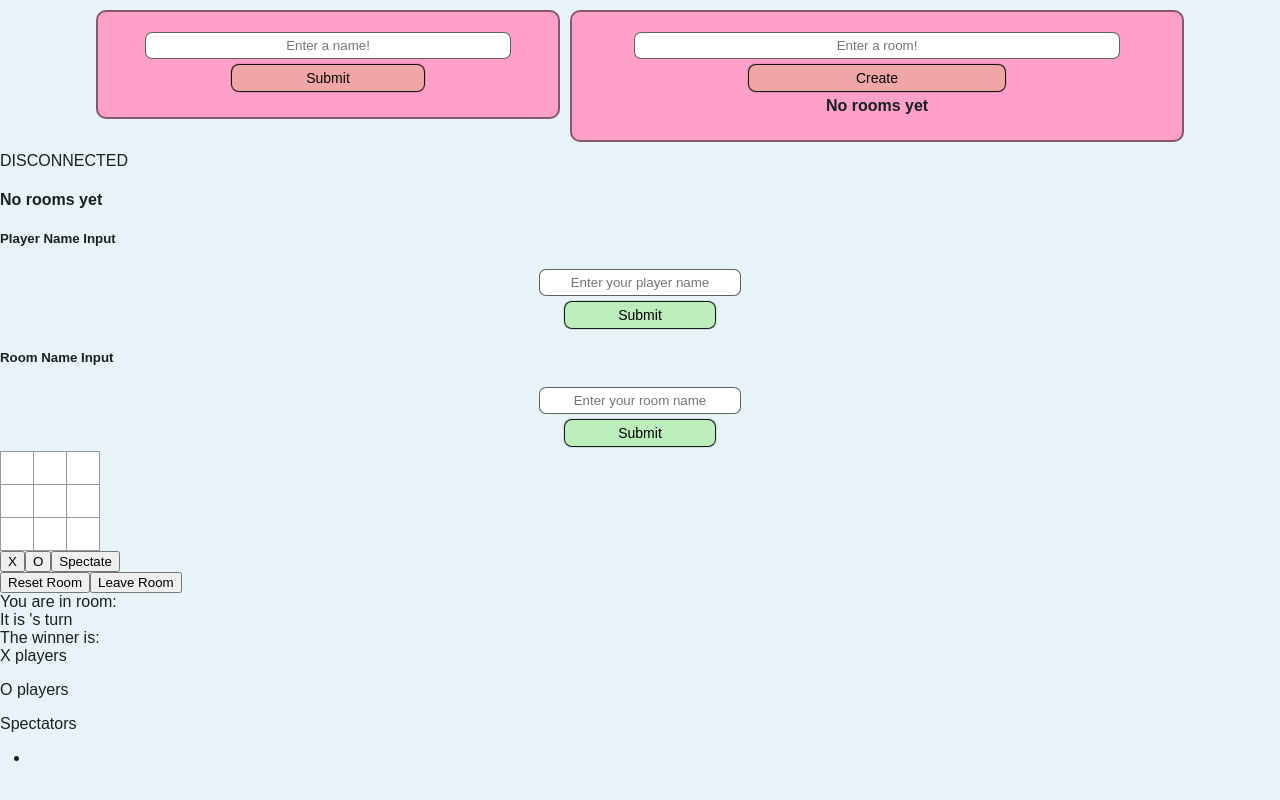
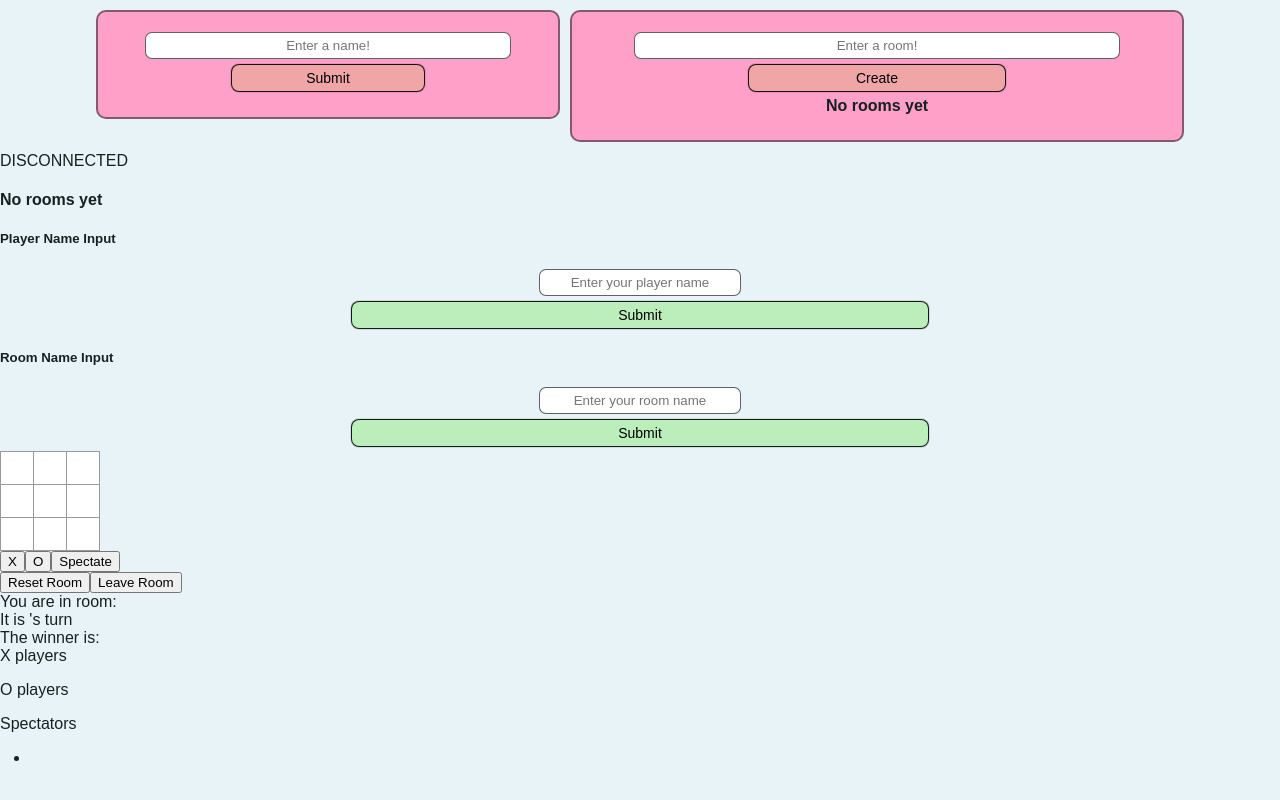
Before and after one commit to jedster1111/TicTacToe, a React (Create React App) app: page / in a window 1280 px wide. Built offline with nearby package versions, Linux system fonts and the light colour scheme; no server answers.

Commit message:
Sorted out some css problems with joined button and name button

```diff
--- a/src/GameInfo.css
+++ b/src/GameInfo.css
@@ -33,7 +33,7 @@
   text-decoration: none;
   box-shadow: 0 0 1px 1px #000;
 }
-.input-form>input[type=submit],
+.input-container-room .single-input-submit-button,
 .input-form>button{
   display: block;
   width:45%;
@@ -42,6 +42,9 @@
 }
 .input-form>.single-input-text-box{
   width:85%;
+}
+.single-input-submit-button{
+  width:45%;
 }
 .single-input-submit-button.invalid{
   background-color:rgb(240, 166, 166);
@@ -56,8 +59,11 @@
 .name-input-button.invalid:hover,
 .single-input-submit-button.invalid:hover,
 .single-input-submit-button.joined {
-  width:40%;
+  width:42.5%;
   background-color: lightcoral;
+}
+.single-input-submit-button.joined:hover{
+  width: 40%;
 }
 .name-text,
 .input-form .room-text {
```
